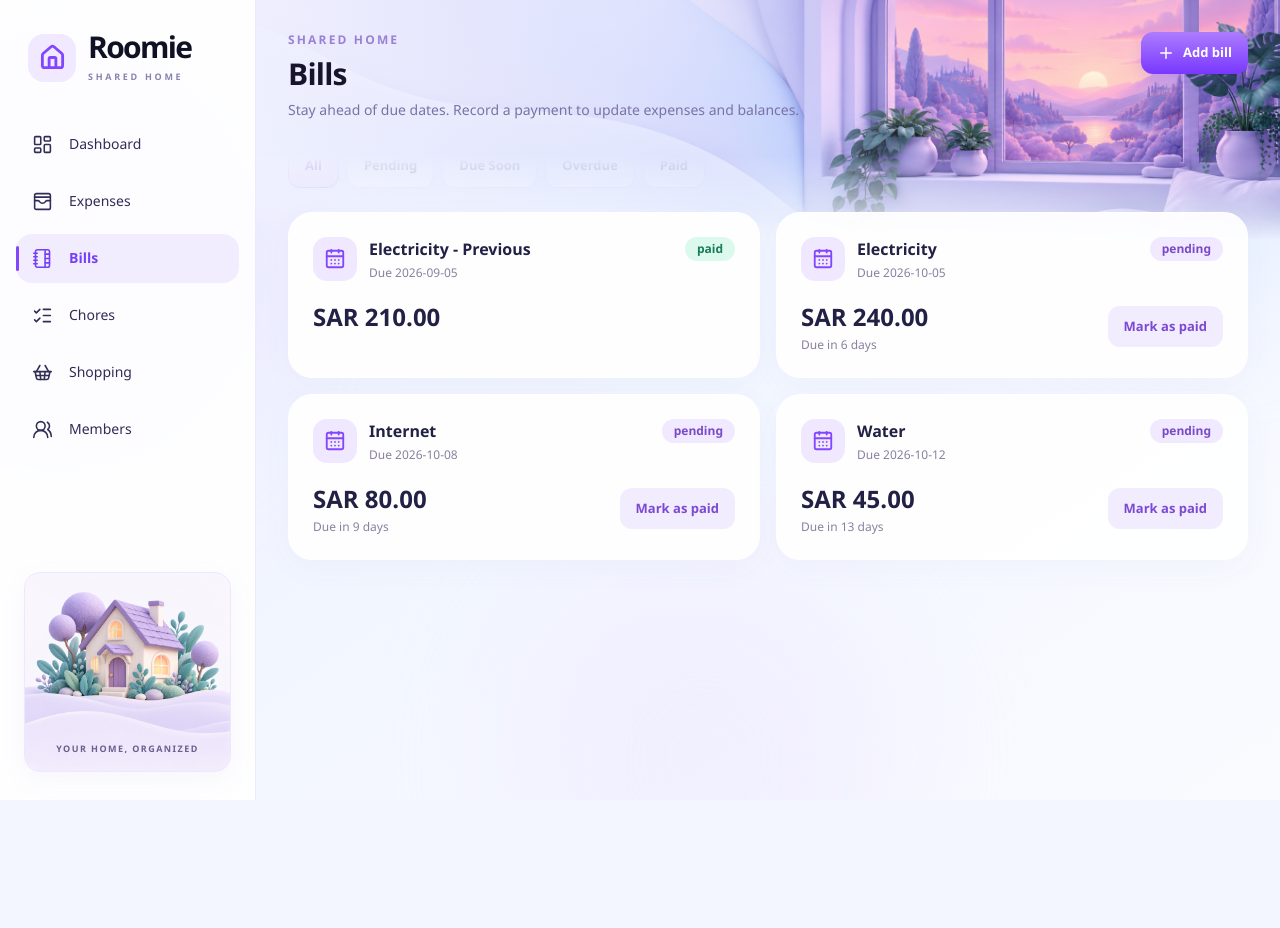
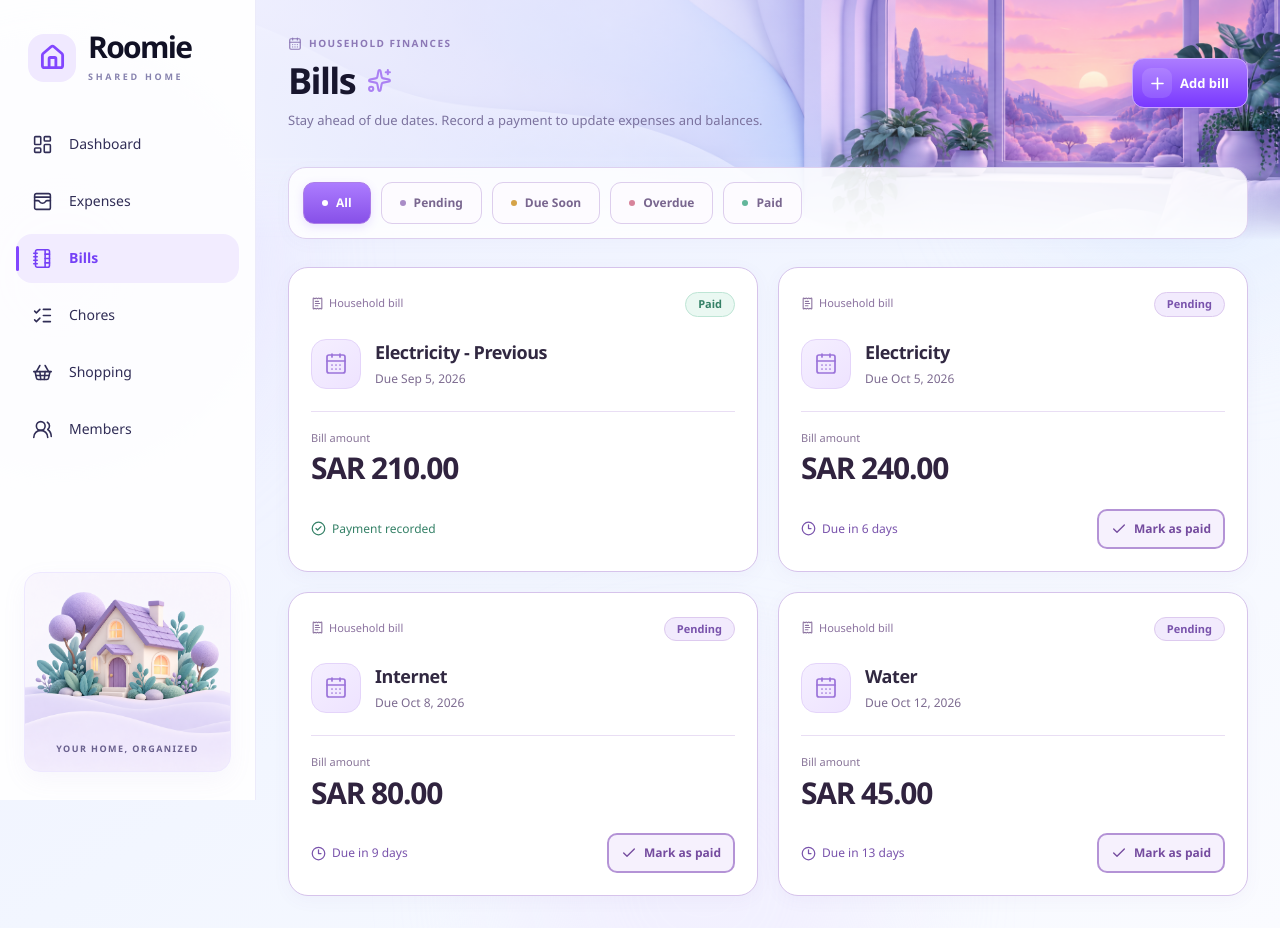
Before and after one commit to noorkamleh/roomie, a React (Vite) app: page /bills in a window 1280 px wide. Before the commit the page ends 800 px from the top, so only its background shows below. Built offline with nearby package versions, Linux system fonts and the light colour scheme.

Commit message:
style(bills): redesign payment cards and status filters

```diff
--- a/src/features/bills/components/BillCard.tsx
+++ b/src/features/bills/components/BillCard.tsx
@@ -1,9 +1,16 @@
-import { CalendarDays } from "lucide-react";
+import {
+  CalendarDays,
+  Check,
+  CircleCheck,
+  Clock3,
+  ReceiptText,
+} from "lucide-react";
 import type { Bill } from "../../../shared/types";
 import { dueLabel } from "../../../shared/utils/dates";
 import { formatCurrency } from "../../../shared/utils/formatCurrency";
 import StatusBadge from "../../../shared/components/StatusBadge";
 import { billStatus } from "../utils/status";
+import { formatBillDate } from "../utils/presentation";
 
 interface BillCardProps {
   bill: Bill;
@@ -12,33 +19,51 @@
 }
 
 function BillCard({ bill, today, onPay }: BillCardProps) {
+  const status = billStatus(bill, today);
+  const paid = status === "paid";
   return (
-    <article className="panel">
-      <div className="flex items-start gap-3">
-        <div className="feature-icon">
-          <CalendarDays size={22} aria-hidden="true" />
+    <article className={`bill-card bill-card--${status}`}>
+      <div className="bill-card-topline">
+        <span className="bill-kind">
+          <ReceiptText size={13} aria-hidden="true" />
+          Household bill
+        </span>
+        <div className="bill-status">
+          <StatusBadge status={status} />
         </div>
-        <div className="flex-1">
-          <h2 className="font-semibold">{bill.title}</h2>
-          <p className="mt-1 text-xs text-[#8A809E]">Due {bill.dueDate}</p>
+      </div>
+      <div className="bill-card-heading">
+        <div className="bill-icon">
+          <CalendarDays size={24} strokeWidth={1.7} aria-hidden="true" />
         </div>
-        <StatusBadge status={billStatus(bill, today)} />
+        <div>
+          <h2>{bill.title}</h2>
+          <p>
+            Due{" "}
+            <time dateTime={bill.dueDate}>{formatBillDate(bill.dueDate)}</time>
+          </p>
+        </div>
       </div>
-      <div className="mt-5 flex flex-wrap items-center justify-between gap-3">
-        <div>
-          <p className="text-2xl font-bold">{formatCurrency(bill.amount)}</p>
-          {bill.status !== "paid" && (
-            <p className="mt-1 text-xs text-[#8A809E]">
-              {dueLabel(bill.dueDate, today)}
-            </p>
+      <div className="bill-card-amount">
+        <p>Bill amount</p>
+        <strong>{formatCurrency(bill.amount)}</strong>
+      </div>
+      <div className="bill-card-footer">
+        <span className="bill-timing">
+          {paid ? (
+            <CircleCheck size={15} aria-hidden="true" />
+          ) : (
+            <Clock3 size={15} aria-hidden="true" />
           )}
-        </div>
-        {bill.status !== "paid" && (
+          {paid ? "Payment recorded" : dueLabel(bill.dueDate, today)}
+        </span>
+        {!paid && (
           <button
             type="button"
-            className="secondary-button"
+            className="bill-pay-button"
             onClick={() => onPay(bill)}
           >
+            <Check size={16} aria-hidden="true" />
             Mark as paid
           </button>
         )}
--- a/src/features/bills/components/BillFilters.tsx
+++ b/src/features/bills/components/BillFilters.tsx
@@ -9,19 +9,16 @@
 
 function BillFilters({ filter, onChange }: BillFiltersProps) {
   return (
-    <div
-      className="flex flex-wrap gap-2"
-      role="group"
-      aria-label="Filter bills"
-    >
+    <div className="bill-filters" role="group" aria-label="Filter bills">
       {filters.map((status) => (
         <button
           key={status}
           type="button"
-          className={`filter-button ${filter === status ? "is-active" : ""}`}
+          className={`bill-filter bill-filter--${status} ${filter === status ? "is-active" : ""}`}
           aria-pressed={filter === status}
           onClick={() => onChange(status)}
         >
+          <span className="bill-filter-dot" aria-hidden="true" />
           {status.replaceAll("-", " ")}
         </button>
       ))}
--- /dev/null
+++ b/src/features/bills/components/BillsHeader.tsx
@@ -0,0 +1,32 @@
+import { CalendarDays, Plus, Sparkles } from "lucide-react";
+
+function BillsHeader({ onAdd }: { onAdd: () => void }) {
+  return (
+    <header className="bills-page-header">
+      <div>
+        <p className="bills-eyebrow">
+          <CalendarDays size={14} aria-hidden="true" />
+          Household finances
+        </p>
+        <h1>
+          Bills <Sparkles size={25} aria-hidden="true" />
+        </h1>
+        <p className="bills-page-description">
+          Stay ahead of due dates. Record a payment to update expenses and
+          balances.
+        </p>
+      </div>
+      <button
+        type="button"
+        className="primary-button bills-add-button"
+        onClick={onAdd}
+      >
+        <span>
+          <Plus size={19} aria-hidden="true" />
+        </span>
+        Add bill
+      </button>
+    </header>
+  );
+}
+export default BillsHeader;
--- a/src/features/bills/pages/Bills.tsx
+++ b/src/features/bills/pages/Bills.tsx
@@ -1,5 +1,5 @@
-import { Plus } from "lucide-react";
-import PageHeader from "../../../shared/components/PageHeader";
+import "../styles/bills.css";
+import BillsHeader from "../components/BillsHeader";
 import EmptyState from "../../../shared/components/EmptyState";
 import Modal from "../../../shared/components/Modal";
 import BillForm from "../components/BillForm";
@@ -22,19 +22,10 @@
     closePayment,
   } = useBillList();
   return (
-    <div className="space-y-6">
-      <PageHeader
-        title="Bills"
-        description="Stay ahead of due dates. Record a payment to update expenses and balances."
-        action={
-          <button className="primary-button" onClick={openAdd}>
-            <Plus size={18} />
-            Add bill
-          </button>
-        }
-      />
+    <div className="bills-page">
+      <BillsHeader onAdd={openAdd} />
       <BillFilters filter={filter} onChange={setFilter} />
-      <div className="grid gap-4 lg:grid-cols-2">
+      <div className="bill-card-grid">
         {entries.map((bill) => (
           <BillCard
             key={bill.id}
--- /dev/null
+++ b/src/features/bills/styles/bills.css
@@ -0,0 +1,310 @@
+.bills-page {
+  position: relative;
+  display: grid;
+  gap: 28px;
+  min-width: 0;
+}
+
+.bills-page-header {
+  display: flex;
+  flex-wrap: wrap;
+  align-items: center;
+  justify-content: space-between;
+  gap: 20px;
+  padding: 4px 0 8px;
+}
+.bills-eyebrow {
+  display: flex;
+  align-items: center;
+  gap: 7px;
+  color: #8c78b6;
+  font-size: 10px;
+  font-weight: 600;
+  letter-spacing: 0.15em;
+  text-transform: uppercase;
+}
+.bills-page-header h1 {
+  display: flex;
+  align-items: center;
+  gap: 12px;
+  margin-top: 8px;
+  color: #18162e;
+  font-size: 36px;
+  font-weight: 750;
+  letter-spacing: -0.045em;
+  line-height: 1.2;
+}
+.bills-page-header h1 svg {
+  color: #ab81f3;
+}
+.bills-page-description {
+  max-width: 540px;
+  margin-top: 8px;
+  color: #7b729e;
+  font-size: 13px;
+  line-height: 1.6;
+}
+.bills-add-button {
+  flex-shrink: 0;
+  padding: 9px 18px 9px 9px;
+  border: 1px solid #c9a7ff;
+}
+.bills-add-button span {
+  display: grid;
+  place-items: center;
+  width: 30px;
+  height: 30px;
+  border-radius: 9px;
+  background: #ffffff20;
+}
+
+.bill-filters {
+  display: flex;
+  flex-wrap: wrap;
+  gap: 10px;
+  padding: 14px;
+  border: 1px solid #ddd0ef;
+  border-radius: 18px;
+  background: #ffffffd9;
+  box-shadow: 0 4px 18px #6d5bb408;
+}
+.bill-filter {
+  display: inline-flex;
+  align-items: center;
+  justify-content: center;
+  gap: 8px;
+  min-height: 42px;
+  padding: 10px 18px;
+  border: 1px solid #ddceed;
+  border-radius: 11px;
+  background: #fdfbff;
+  color: #79668f;
+  font-size: 12px;
+  font-weight: 600;
+  text-transform: capitalize;
+  transition:
+    background 180ms,
+    border-color 180ms,
+    color 180ms;
+}
+.bill-filter-dot {
+  width: 6px;
+  height: 6px;
+  flex-shrink: 0;
+  border-radius: 50%;
+  background: #a98cc7;
+}
+.bill-filter--due-soon .bill-filter-dot {
+  background: #d5a348;
+}
+.bill-filter--overdue .bill-filter-dot {
+  background: #d7839b;
+}
+.bill-filter--paid .bill-filter-dot {
+  background: #62b69b;
+}
+.bill-filter:hover {
+  border-color: #b493d6;
+  background: #f4ecff;
+}
+.bill-filter.is-active {
+  border-color: #ac7de8;
+  background: linear-gradient(180deg, #ac7cff, #8750e8);
+  color: #ffffff;
+  box-shadow: 0 3px 10px #8246ff26;
+}
+.bill-filter.is-active .bill-filter-dot {
+  background: #ffffff;
+}
+
+.bill-card-grid {
+  display: grid;
+  grid-template-columns: repeat(auto-fit, minmax(min(100%, 360px), 1fr));
+  gap: 20px;
+}
+.bill-card {
+  --bill-status-color: #7953ac;
+  --bill-status-tint: #f2ebfd;
+  --bill-status-border: #ddcaef;
+  display: flex;
+  flex-direction: column;
+  min-width: 0;
+  padding: 22px;
+  border: 1px solid #d6c3eb;
+  border-radius: 20px;
+  background: #ffffff;
+  box-shadow: 0 4px 18px #6d5bb40c;
+  transition:
+    border-color 180ms,
+    box-shadow 180ms;
+}
+.bill-card:hover {
+  border-color: #b998de;
+  box-shadow: 0 10px 32px #6d5bb412;
+}
+.bill-card--due-soon {
+  --bill-status-color: #95651d;
+  --bill-status-tint: #fff5e3;
+  --bill-status-border: #eed9af;
+}
+.bill-card--overdue {
+  --bill-status-color: #ac4767;
+  --bill-status-tint: #fff0f5;
+  --bill-status-border: #edc5d4;
+}
+.bill-card--paid {
+  --bill-status-color: #358167;
+  --bill-status-tint: #eaf8f2;
+  --bill-status-border: #bee5d5;
+}
+.bill-card-topline {
+  display: flex;
+  align-items: center;
+  justify-content: space-between;
+  flex-wrap: wrap;
+  gap: 8px;
+}
+.bill-kind {
+  display: inline-flex;
+  align-items: center;
+  gap: 5px;
+  color: #8b729f;
+  font-size: 11px;
+  font-weight: 500;
+}
+.bill-status > span {
+  border: 1px solid var(--bill-status-border);
+  background: var(--bill-status-tint);
+  color: var(--bill-status-color);
+  font-size: 11px;
+  text-transform: capitalize;
+}
+.bill-card-heading {
+  display: grid;
+  grid-template-columns: 50px minmax(0, 1fr);
+  align-items: center;
+  gap: 14px;
+  margin-top: 22px;
+}
+.bill-icon {
+  display: grid;
+  place-items: center;
+  width: 50px;
+  height: 50px;
+  border: 1px solid #e4d4fa;
+  border-radius: 15px;
+  background: linear-gradient(140deg, #f5efff, #eee3ff);
+  color: #9b73da;
+}
+.bill-card-heading h2 {
+  color: #312841;
+  font-size: 18px;
+  font-weight: 650;
+  letter-spacing: -0.025em;
+  line-height: 1.4;
+  overflow-wrap: anywhere;
+}
+.bill-card-heading p {
+  margin-top: 5px;
+  color: #7d6b90;
+  font-size: 12px;
+}
+.bill-card-amount {
+  margin-top: 22px;
+  padding-top: 18px;
+  border-top: 1px solid #e9def4;
+}
+.bill-card-amount p {
+  color: #897599;
+  font-size: 11px;
+}
+.bill-card-amount strong {
+  display: block;
+  margin-top: 3px;
+  color: #30233f;
+  font-size: 30px;
+  font-weight: 700;
+  letter-spacing: -0.04em;
+  line-height: 1.25;
+  overflow-wrap: anywhere;
+}
+.bill-card-footer {
+  display: flex;
+  flex-wrap: wrap;
+  align-items: center;
+  justify-content: space-between;
+  gap: 12px;
+  min-height: 62px;
+  margin-top: auto;
+  padding-top: 22px;
+}
+.bill-timing {
+  display: inline-flex;
+  align-items: center;
+  gap: 6px;
+  color: var(--bill-status-color);
+  font-size: 12px;
+  font-weight: 500;
+}
+.bill-timing svg {
+  flex-shrink: 0;
+}
+.bill-pay-button {
+  display: inline-flex;
+  align-items: center;
+  justify-content: center;
+  gap: 7px;
+  min-height: 40px;
+  padding: 9px 12px;
+  border: 2px solid #b493d6;
+  border-radius: 10px;
+  background: #f6f1fd;
+  color: #754c9f;
+  font-size: 12px;
+  font-weight: 600;
+  transition:
+    border-color 180ms,
+    background 180ms;
+}
+.bill-pay-button:hover {
+  border-color: #9468bf;
+  background: #eee3fb;
+}
+
+@media (max-width: 600px) {
+  .bills-page {
+    gap: 22px;
+  }
+  .bills-page-header h1 {
+    font-size: 30px;
+  }
+  .bills-page-description {
+    font-size: 12px;
+  }
+  .bill-filters {
+    gap: 8px;
+    padding: 12px;
+  }
+  .bill-filter {
+    flex: 1 1 auto;
+    padding: 9px 12px;
+  }
+  .bill-card {
+    padding: 18px;
+  }
+  .bill-card-heading {
+    gap: 12px;
+  }
+  .bill-card-heading h2 {
+    font-size: 17px;
+  }
+  .bill-card-amount strong {
+    font-size: 28px;
+  }
+  .bill-card-footer {
+    gap: 14px;
+  }
+  .bill-pay-button {
+    width: 100%;
+  }
+}
--- /dev/null
+++ b/src/features/bills/utils/presentation.ts
@@ -0,0 +1,10 @@
+const dateFormatter = new Intl.DateTimeFormat("en-US", {
+  month: "short",
+  day: "numeric",
+  year: "numeric",
+  timeZone: "UTC",
+});
+
+export function formatBillDate(date: string) {
+  return dateFormatter.format(new Date(`${date}T00:00:00Z`));
+}
```
Also changed, not shown: 1 other file (tests, documents, lock files or other folders).
